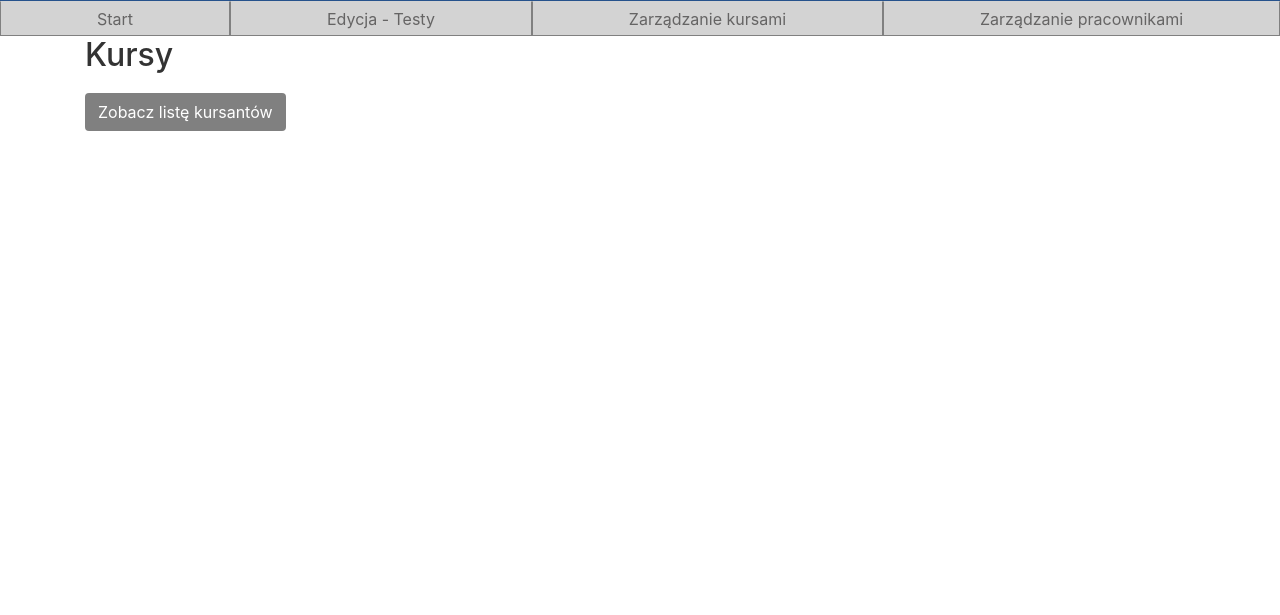
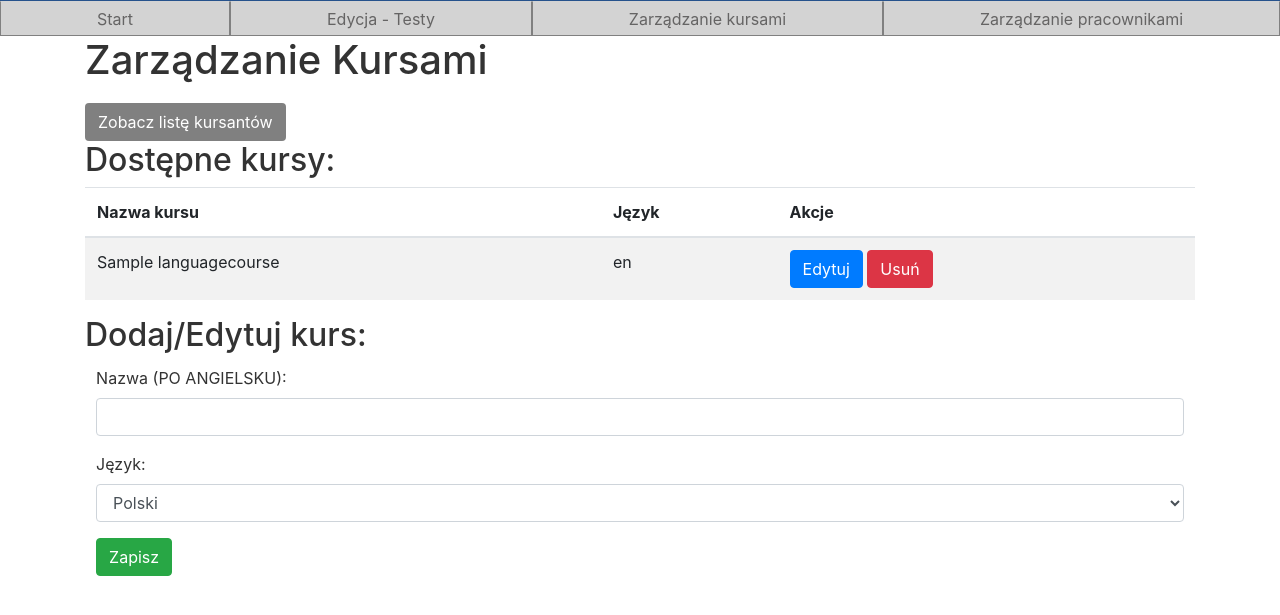
Before and after one commit to katarzynamielecka/JRS, a Django app: page /systemadmin/courses-management in a window 1280 px wide. Shown: the part 65-680 px from the top of the page. Run offline with Django 5.2, Linux system fonts and the light colour scheme; a user stored in the database is signed in; tables that the repository leaves empty hold one stand-in row (values such as "Sample post"); some libraries are stand-ins or nearby versions.

Commit message:
courses managment

```diff
--- a/base/forms.py
+++ b/base/forms.py
@@ -5,7 +5,7 @@ from django.contrib.auth.forms import UserCreationForm
 from django.contrib.auth.models import User
 from .models import Employee, Question, Choice, LanguageTest
 from django.contrib.auth.password_validation import validate_password
-from .models import Refugee
+from .models import Refugee, LanguageCourse
 
 
 class EmployeeRegisterForm(UserCreationForm):
@@ -179,3 +179,20 @@ ChoiceFormSet = inlineformset_factory(
     extra=3,
     can_delete=True
 )
+
+class LanguageCourseForm(forms.ModelForm):
+    class Meta:
+        model = LanguageCourse
+        fields = ['name', 'language']
+        labels = {
+            'name': 'Nazwa (PO ANGIELSKU)',
+            'language': 'Język',
+        }
+
+        widgets = {
+            'name': forms.TextInput(attrs={'class': 'form-control'}),
+            'language': forms.Select(attrs={'class': 'form-control'}, choices=[
+                ('Polish', 'Polski'),
+                ('English', 'Angielski')
+            ]),
+        }
--- a/base/models.py
+++ b/base/models.py
@@ -69,3 +69,10 @@ class UserAnswer(models.Model):
 
     def __str__(self):
         return f'Answer by {self.refugee} to {self.question}'
+
+class LanguageCourse(models.Model):
+    name = models.CharField(max_length=255)
+    language = models.CharField(max_length=100)
+
+    def __str__(self):
+        return f"{self.name} ({self.language})"
--- a/base/views.py
+++ b/base/views.py
@@ -11,19 +11,21 @@ from django.views.decorators.csrf import csrf_protect
 from .forms import QuestionForm, ChoiceFormSet
 from .forms import (
     EmployeeRegisterForm,
-    UploadFileForm,
+    LanguageCourseForm,
     RefugeeRegistrationForm,
     LanguageTestForm,
 )
-from .models import Employee, User, Refugee, LanguageTest, Question, Choice, UserAnswer
+from .models import Employee, User, Refugee, LanguageTest, Question, Choice, UserAnswer, LanguageCourse
 from .decorators import admin_required, employee_required, admin_or_employee_required
 import pandas as pd
 
 
 # REFUGEES
 def home(request, user_role):
+    courses = LanguageCourse.objects.all()
     context = {
         "user_role": user_role,
+        "courses": courses,
     }
     return render(request, "refugees/home.html", context)
 
@@ -54,76 +56,49 @@ from .models import LanguageTest, Refugee, Question, Choice, UserAnswer
 from datetime import datetime
 
 def language_test_view(request, user_role):
-    # Pobieramy aktualny test językowy
     test = get_object_or_404(LanguageTest, is_current=True)
     questions = test.questions.all()
-
     if request.method == "POST":
         answers = {}
         for question in questions:
-            # Pobieramy odpowiedzi z formularza
             if question.question_type == "choice":
                 selected_choice_id = request.POST.get(f"question_{question.id}")
                 answers[question.id] = selected_choice_id
             elif question.question_type == "open":
                 open_answer = request.POST.get(f"question_{question.id}")
                 answers[question.id] = open_answer
-
-        # Zapisujemy odpowiedzi do sesji
         request.session["test_answers"] = answers
-
-        # Pobieramy dane uchodźcy z sesji
         refugee_data = request.session.get("refugee_data")
         if refugee_data:
-            # Konwertujemy datę urodzenia na obiekt daty
             refugee_data["dob"] = datetime.strptime(refugee_data["dob"], "%Y-%m-%d").date()
-
-            # Tworzymy nowego uchodźcę w bazie danych
             refugee = Refugee.objects.create(**refugee_data)
-
-            # Przetwarzamy odpowiedzi i zapisujemy w bazie danych
             for question_id, answer in answers.items():
                 question = Question.objects.get(id=question_id)
-
                 if question.question_type == "choice":
-                    # Pobieramy wybraną odpowiedź typu "choice"
                     selected_choice = Choice.objects.get(id=answer)
-
-                    # Sprawdzamy, czy odpowiedź jest poprawna
                     if selected_choice.is_correct:
-                        awarded_points = question.max_points  # Maksymalne punkty, jeśli poprawna odpowiedź
+                        awarded_points = question.max_points
                     else:
-                        awarded_points = 0  # Zero punktów, jeśli błędna odpowiedź
-
-                    # Tworzymy obiekt UserAnswer z przypisanymi punktami
+                        awarded_points = 0
                     UserAnswer.objects.create(
                         refugee=refugee,
                         question=question,
                         choice=selected_choice,
-                        awarded_points=awarded_points  # Zapisujemy przydzielone punkty
+                        awarded_points=awarded_points
                     )
-
                 else:
-                    # Tworzymy odpowiedź tekstową (bez przydzielania punktów)
                     UserAnswer.objects.create(
                         refugee=refugee,
                         question=question,
                         text_answer=answer
                     )
-
-            # Czyszczenie danych z sesji
             request.session.pop("refugee_data", None)
             request.session.pop("test_answers", None)
-
-            # Przekierowanie do strony sukcesu
             return redirect("success_view")
-
-    # Kontekst do szablonu
     context = {
         "questions": questions,
         "user_role": user_role,
     }
-
     return render(request, "refugees/language_test.html", context)
 
 
@@ -399,11 +374,31 @@ def employee_management_section(request, user_role):
 @login_required
 @admin_required
 def courses_management_section(request, user_role):
+    course_id = request.POST.get('course_id')
+    if course_id:
+        course = get_object_or_404(LanguageCourse, id=course_id)
+        form = LanguageCourseForm(request.POST, instance=course)
+    else:
+        form = LanguageCourseForm(request.POST or None)
+    if request.method == "POST" and form.is_valid():
+        form.save()
+        return redirect('crs_man_sec')
+    if request.GET.get('edit'):
+        course = get_object_or_404(LanguageCourse, id=request.GET.get('edit'))
+        form = LanguageCourseForm(instance=course)
+    else:
+        form = LanguageCourseForm()
+    if request.GET.get('delete'):
+        course_to_delete = get_object_or_404(LanguageCourse, id=request.GET.get('delete'))
+        course_to_delete.delete()
+        return redirect('crs_man_sec')
+    courses = LanguageCourse.objects.all()
     context = {
         "user_role": user_role,
+        "form": form,
+        "courses": courses,
     }
     return render(request, "admin_and_employee/a_crs_man_sec.html", context)
-
 
 @login_required
 @admin_required
--- a/templates/admin_and_employee/a_crs_man_sec.html
+++ b/templates/admin_and_employee/a_crs_man_sec.html
@@ -4,8 +4,48 @@
 <link rel="stylesheet" href="{% static 'admin_and_employee.css' %}">
 {% endblock %}
 {% block content %}
-<h2>Kursy</h2>
+
+<h1>Zarządzanie Kursami</h1>
+
 <a href="{% url 'refugee_list' %}" style="text-decoration: none;">
     <button class="btn button-grey">Zobacz listę kursantów</button>
 </a>
+
+<h2>Dostępne kursy:</h2>
+<table class="table table-striped">
+    <thead>
+        <tr>
+            <th>Nazwa kursu</th>
+            <th>Język</th>
+            <th>Akcje</th>
+        </tr>
+    </thead>
+    <tbody>
+        {% for course in courses %}
+        <tr>
+            <td>{{ course.name }}</td>
+            <td>{{ course.language }}</td>
+            <td>
+                <a href="?edit={{ course.id }}" class="btn btn-primary">Edytuj</a>
+                <a href="?delete={{ course.id }}" class="btn btn-danger" onclick="return confirm('Czy na pewno chcesz usunąć kurs?')">Usuń</a>
+            </td>
+        </tr>
+        {% empty %}
+        <tr>
+            <td colspan="3">Brak dostępnych kursów</td>
+        </tr>
+        {% endfor %}
+    </tbody>
+</table>
+
+<h2>Dodaj/Edytuj kurs:</h2>
+<form method="POST">
+    {% csrf_token %}
+    {{ form.as_p }}
+    {% if request.GET.edit %}
+    <input type="hidden" name="course_id" value="{{ request.GET.edit }}">
+    {% endif %}
+    <button type="submit" class="btn btn-success">Zapisz</button>
+</form>
+
 {% endblock %}
```
Also changed, not shown: templates/refugees/home.html (+6 -10 lines), base/migrations/0015_languagecourse.py (added).
